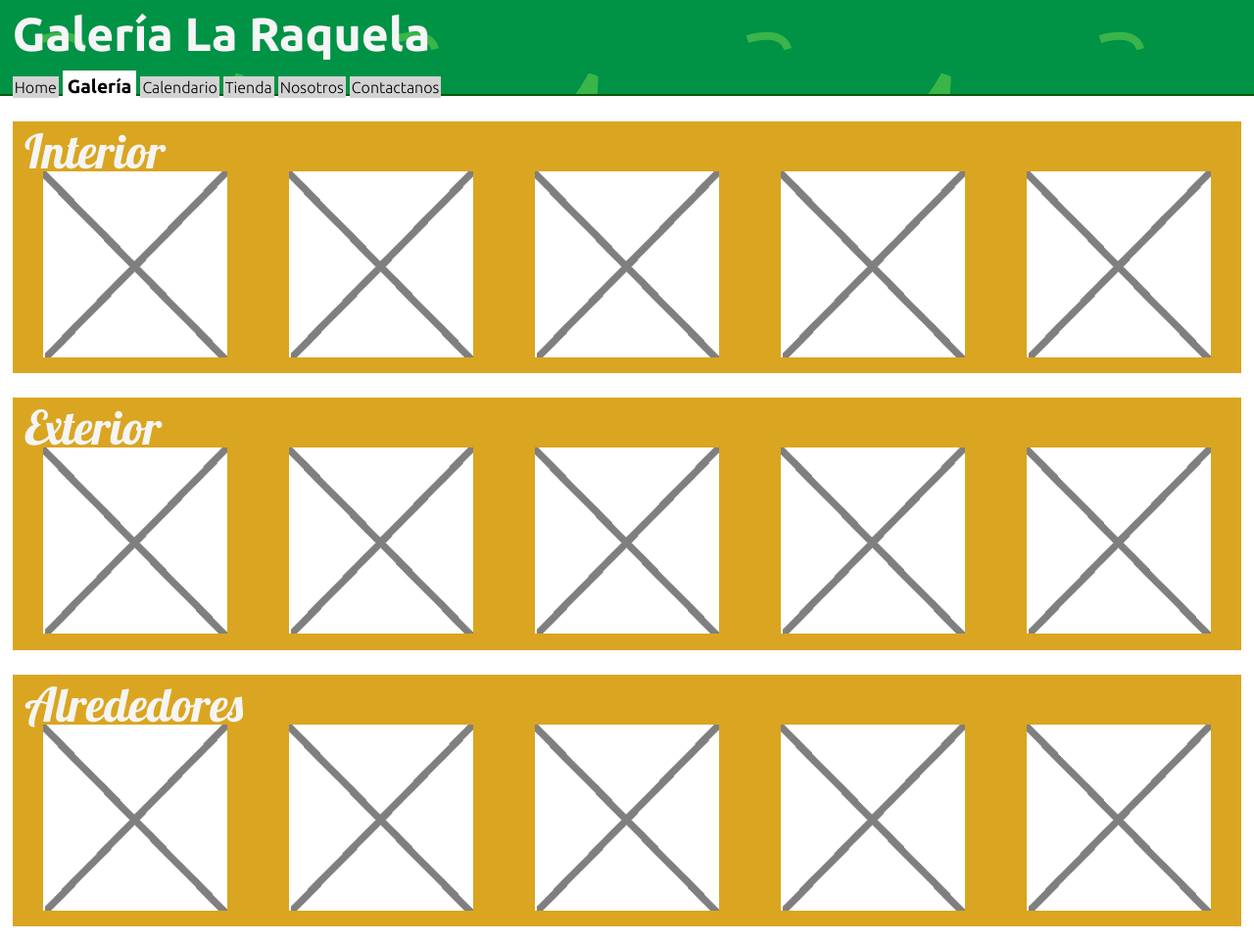
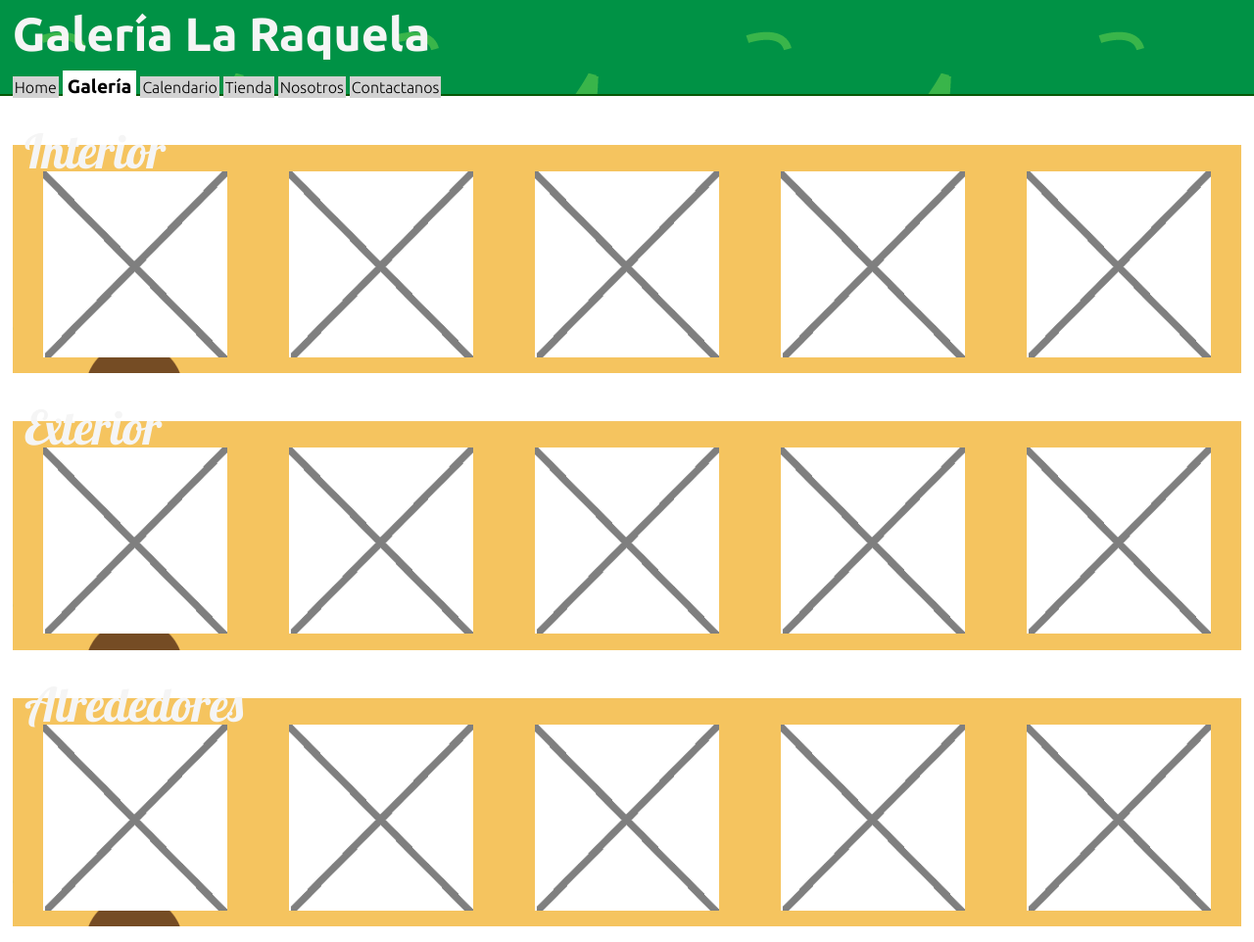
Before and after one commit to lopezjuanma96/la-raquela, a plain HTML site: page pages/gallery.html in a window 1280 px wide. Shown: the top 962 px of the page at 98% size. Drawn offline with Linux system fonts and the light colour scheme.

Commit message:
finish reel bckgnd, need to fit image

```diff
--- a/css/gallery-style.css
+++ b/css/gallery-style.css
@@ -10,7 +10,7 @@
 }
 
 .galleryReelBlock{
-    background-color: goldenrod;
+    background-image: url("../imgs/galReelBck.png");
     width: 100%;
     height: 25%;
     display: grid;
@@ -34,13 +34,13 @@
     flex-wrap: nowrap;
     justify-content: space-around;
     z-index: 2;
-    height: 100%;
+    height: fit-content;
     margin: 1% 0%;
 }
 
 .galleryReel__content__element{
     display: inline-block;
-    min-width: 28px;
+    min-width: 28px; /*with JS should change the amt of phtoos accodding to width*/
     width: 15%;
     max-height: 100%;
 }
```
Also changed, not shown: imgs/galReelBck.png (added).
